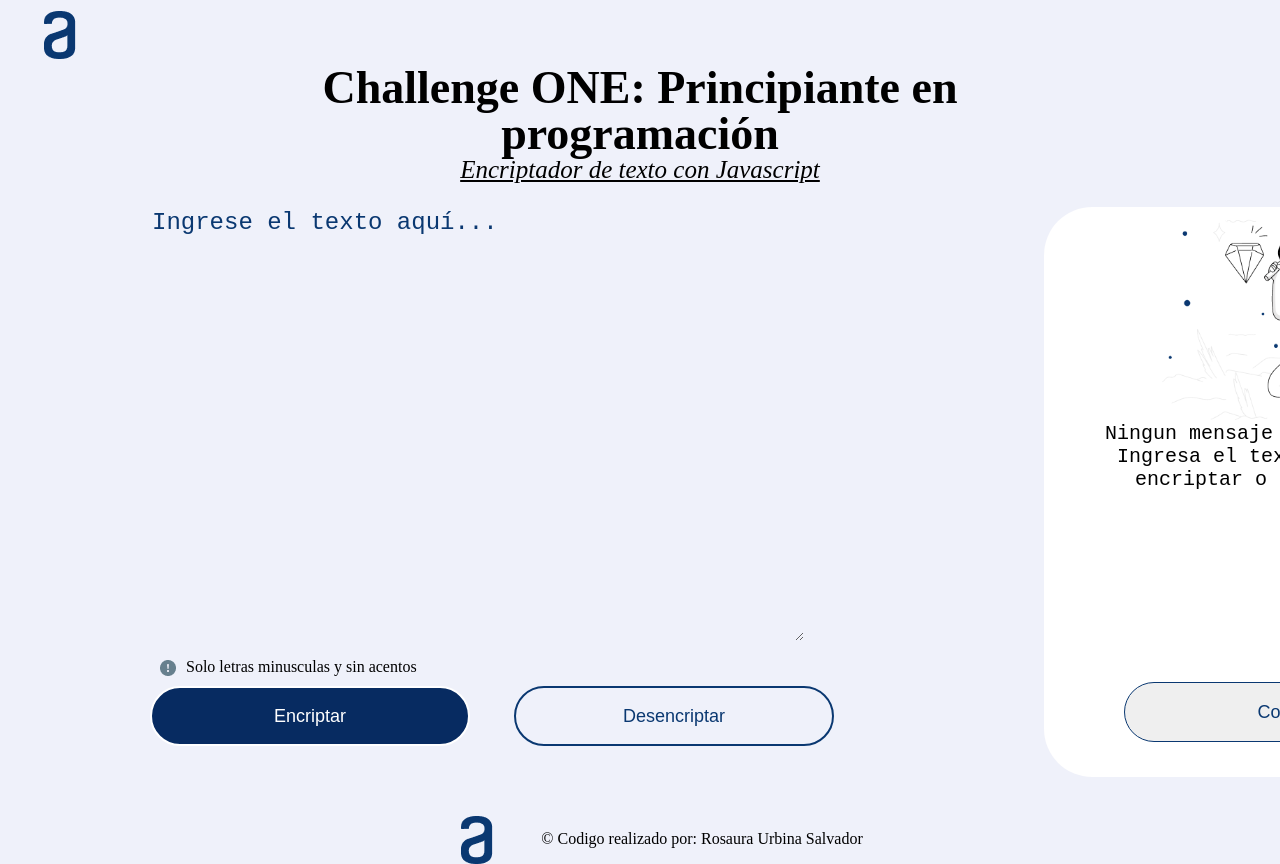
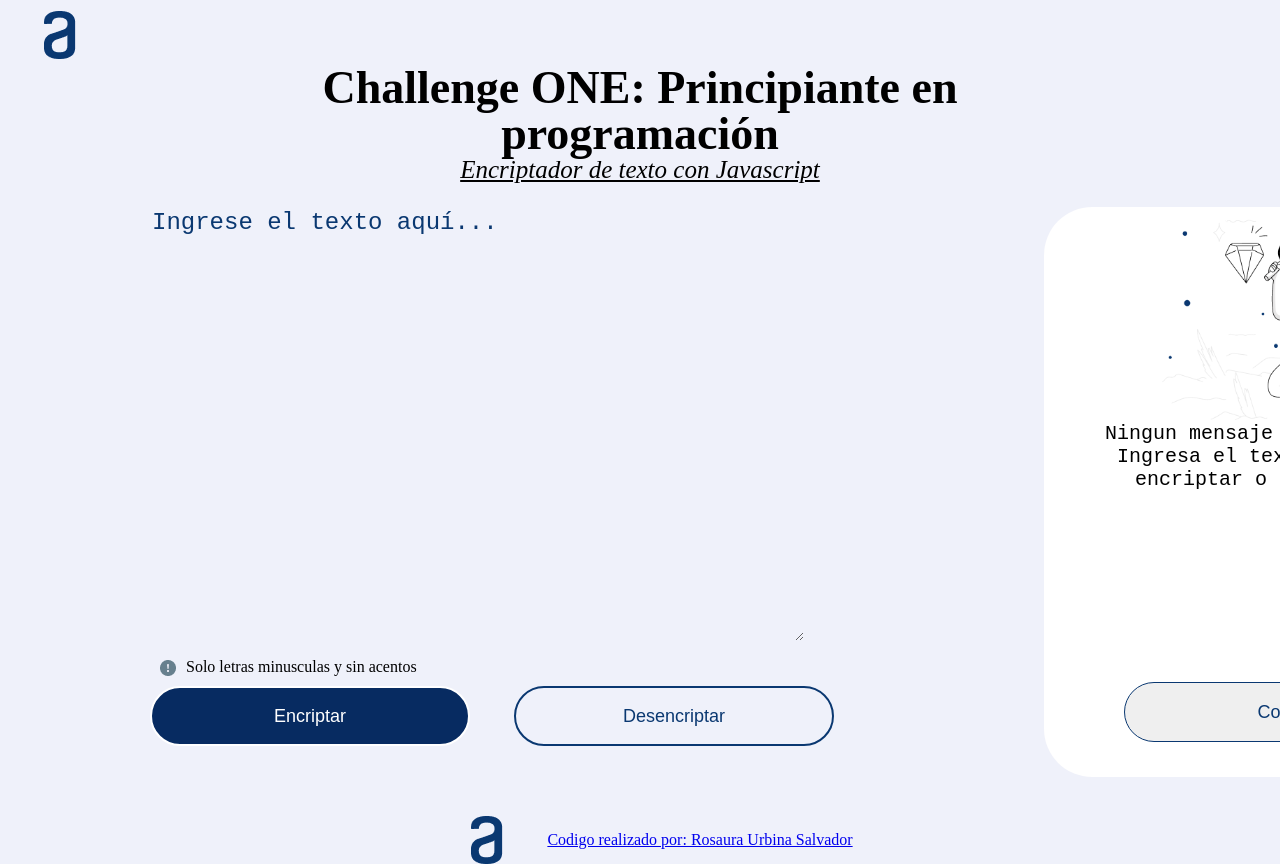
Before and after one commit to Rossessita/desafio-encriptador, a plain HTML site: page index.html in a window 1280 px wide. Shown: the top 864 px of the page. Drawn offline with Linux system fonts and the light colour scheme; a web font is replaced by a local one.

Commit message:
se actualiza pie de pagina para que redireccione a mi perfil de linkeind

```diff
--- a/index.html
+++ b/index.html
@@ -41,7 +41,7 @@
 
             <footer>
 
-            <p> <img src="Logo-2.png" class="logo-pie"> &copy Codigo realizado por: Rosaura Urbina Salvador</p>
+            <p> <img src="Logo-2.png" class="logo-pie"><a href="https://www.linkedin.com/in/rosaura-urbina-salvador/">Codigo realizado por: Rosaura Urbina Salvador</a></p>
         </footer>
 
     </body>
```
